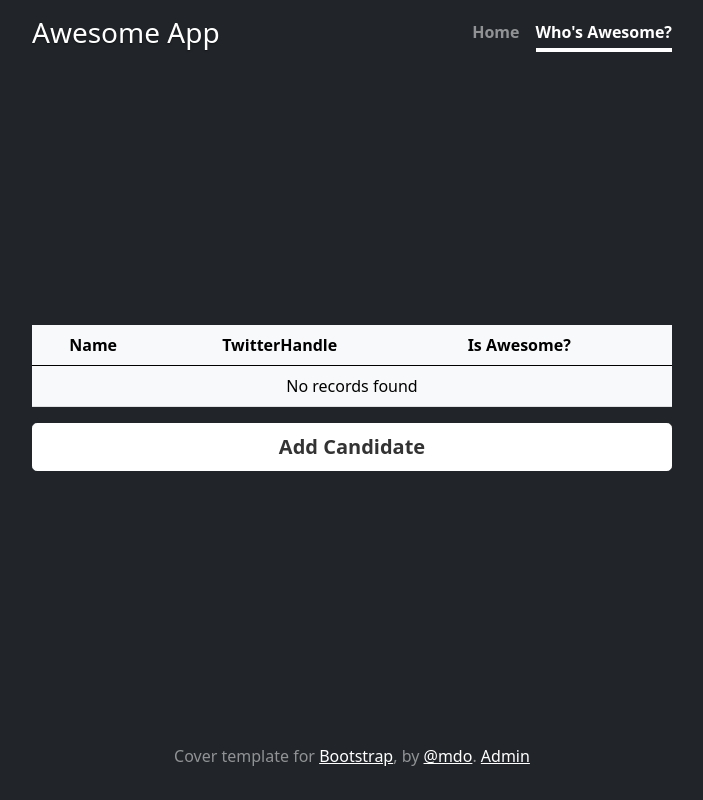
After one commit to utnaf/devopless-deploy, a Symfony app: template templates/awesome_candidate/index.html.twig in a window 1280 px wide. The commit adds this page. Shown: the whole page, without its empty margins (288-991 px from the left). Run offline with Twig, Linux system fonts and the light colour scheme; the template is opened without the code that fills it, so the values that code supplies are empty; some libraries are stand-ins or nearby versions.

Commit message:
added app

```diff
--- a/src/Controller/HomeController.php
+++ b/src/Controller/HomeController.php
@@ -12,7 +12,7 @@ class HomeController extends AbstractController
     public function index(): Response
     {
         return $this->render('home/index.html.twig', [
-            'controller_name' => 'HomeController',
+            'is_cover' => true,
         ]);
     }
 }
--- /dev/null
+++ b/templates/awesome_candidate/_delete_form.html.twig
@@ -0,0 +1,4 @@
+<form method="post" action="{{ path('awesome_candidate_delete', {'id': awesome_candidate.id}) }}" onsubmit="return confirm('Are you sure you want to delete this item?');">
+    <input type="hidden" name="_token" value="{{ csrf_token('delete' ~ awesome_candidate.id) }}">
+    <button class="btn">Delete</button>
+</form>
--- /dev/null
+++ b/templates/awesome_candidate/index.html.twig
@@ -0,0 +1,34 @@
+{% extends 'cover.html.twig' %}
+
+{% block title %}AwesomeCandidate index{% endblock %}
+
+{% block body %}
+    <table class="table table-light">
+        <thead>
+            <tr>
+                <th>Name</th>
+                <th>TwitterHandle</th>
+                <th>Is Awesome?</th>
+                <th>&nbsp;</th>
+            </tr>
+        </thead>
+        <tbody>
+        {% for awesome_candidate in awesome_candidates %}
+            <tr>
+                <td>{{ awesome_candidate.id }}</td>
+                <td>{{ awesome_candidate.name }}</td>
+                <td>{{ awesome_candidate.twitterHandle }}</td>
+                <td>{{ awesome_candidate.isAwesome ? 'Yes' : 'No' }}</td>
+            </tr>
+        {% else %}
+            <tr>
+                <td colspan="4">No records found</td>
+            </tr>
+        {% endfor %}
+        </tbody>
+    </table>
+
+    <a class="btn btn-lg btn-secondary fw-bold border-white bg-white" href="{{ path('awesome_candidate_new') }}">
+        Add Candidate
+    </a>
+{% endblock %}
--- /dev/null
+++ b/templates/cover.html.twig
@@ -0,0 +1,89 @@
+<!DOCTYPE html>
+<html class="h-100">
+<head>
+    <meta charset="UTF-8">
+    <title>{% block title %}Welcome!{% endblock %}</title>
+    {# Run `composer require symfony/webpack-encore-bundle`
+           and uncomment the following Encore helpers to start using Symfony UX #}
+    {% block stylesheets %}
+        {# {{ encore_entry_link_tags('app') }} #}
+    {% endblock %}
+
+    {% block javascripts %}
+        {# {{ encore_entry_script_tags('app') }} #}
+    {% endblock %}
+    <link href="https://cdn.jsdelivr.net/npm/bootstrap@5.0.0-beta3/dist/css/bootstrap.min.css" rel="stylesheet"
+          integrity="sha384-eOJMYsd53ii+scO/bJGFsiCZc+5NDVN2yr8+0RDqr0Ql0h+rP48ckxlpbzKgwra6" crossorigin="anonymous">
+    <style>
+        /*
+         * Globals
+         */
+        /* Custom default button */
+        .btn-secondary,
+        .btn-secondary:hover,
+        .btn-secondary:focus {
+            color: #333;
+            text-shadow: none; /* Prevent inheritance from `body` */
+        }
+
+
+        /*
+         * Base structure
+         */
+        h1, h2, h3, h4 {
+            text-shadow: 0 .05rem .1rem rgba(0, 0, 0, .5);
+        }
+
+        .cover-container {
+            max-width: 42em;
+        }
+        /*
+         * Header
+         */
+        .nav-masthead .nav-link {
+            padding: .25rem 0;
+            font-weight: 700;
+            color: rgba(255, 255, 255, .5);
+            background-color: transparent;
+            border-bottom: .25rem solid transparent;
+        }
+
+        .nav-masthead .nav-link:hover,
+        .nav-masthead .nav-link:focus {
+            border-bottom-color: rgba(255, 255, 255, .25);
+        }
+
+        .nav-masthead .nav-link + .nav-link {
+            margin-left: 1rem;
+        }
+
+        .nav-masthead .active {
+            color: #fff;
+            border-bottom-color: #fff;
+        }
+    </style>
+</head>
+<body class="d-flex h-100 text-center text-white bg-dark">
+
+{% set route_name = app.request.attributes.get('_route') %}
+
+<div class="cover-container d-flex w-100 h-100 p-3 mx-auto flex-column">
+<header class="mb-auto">
+    <div>
+        <h3 class="float-md-start mb-0">Awesome App</h3>
+        <nav class="nav nav-masthead justify-content-center float-md-end">
+            <a class="nav-link {{ route_name == 'home' ? 'active' : '' }}" href="/">Home</a>
+            <a class="nav-link {{ route_name != 'home' ? 'active' : '' }}" href="/awesome/candidate/new">Who's Awesome?</a>
+        </nav>
+    </div>
+</header>
+
+{% block body %}{% endblock %}
+
+<footer class="mt-auto text-white-50">
+    <p>Cover template for <a href="https://getbootstrap.com/" class="text-white">Bootstrap</a>, by <a
+                href="https://twitter.com/mdo" class="text-white">@mdo</a>. <a href="/awesome/candidate" class="text-white">Admin</a></p>
+</footer>
+</div>
+</body>
+</html>
```
Also changed, not shown: migrations/Version20210428120134.php (added, +31 -0 lines), src/Controller/AwesomeCandidateController.php (added, +74 -0 lines), src/Entity/AwesomeCandidate.php (added, +75 -0 lines), src/Form/AwesomeCandidateType.php (added, +28 -0 lines), src/Repository/AwesomeCandidateRepository.php (added, +50 -0 lines), src/Service/AwesomeService.php (added, +25 -0 lines), templates/awesome_candidate/_form.html.twig (added, +11 -0 lines), templates/awesome_candidate/awesome.html.twig (added, +9 -0 lines), templates/awesome_candidate/new.html.twig (added, +9 -0 lines), templates/awesome_candidate/not_quite_awesome.html.twig (added, +9 -0 lines), templates/base.html.twig (deleted, +0 -19 lines), templates/home/index.html.twig (+11 -16 lines), 1 other file.
